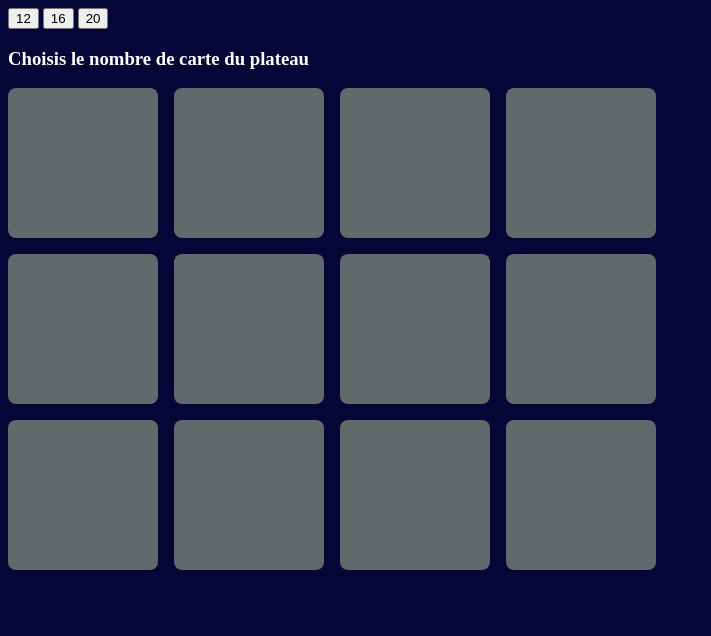
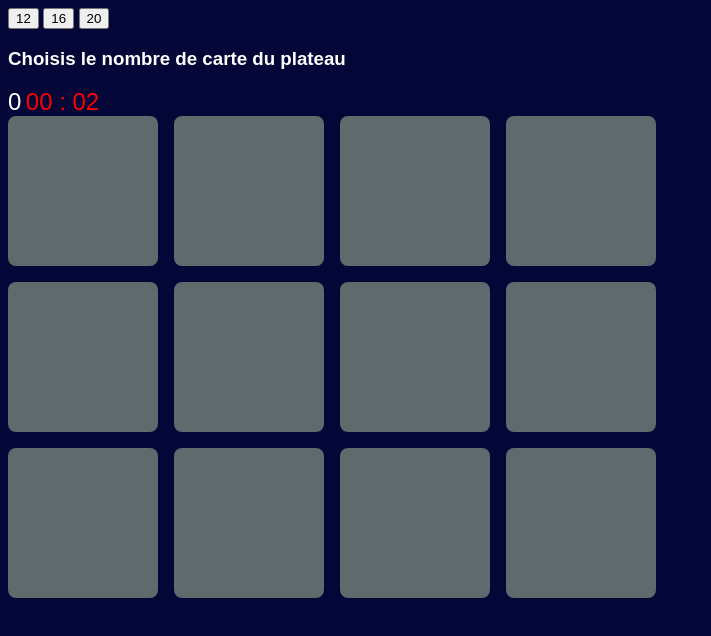
Before and after one commit to HydreNoire/memory_card_game, a plain HTML site: page index.html in a window 1280 px wide. Both pictures are taken after a click on the button "12". Shown: the whole page, without its empty margins (0-711 px from the left). Drawn offline with Linux system fonts and the light colour scheme.

Commit message:
add timer and score

```diff
--- a/index.html
+++ b/index.html
@@ -15,17 +15,17 @@
       <input type="button" value="20" />
     </div>
     <h3>Choisis le nombre de carte du plateau</h3>
+    <span
+      id="score"
+      style="color: white; font-size: 24px; font-family: sans-serif"
+    >
+      0
+    </span>
+    <span
+      id="timer"
+      style="color: red; font-size: 24px; font-family: sans-serif"
+    ></span>
 
     <div id="memo_container"></div>
-
-    <!-- <div class="flip__card">
-      <div class="front">
-        <h2>This is a flipcard</h2>
-      </div>
-      <div class="back">
-        <p>This is the content of the flipcard.</p>
-        <p>You can try to reverse the flip</p>
-      </div>
-    </div> -->
   </body>
 </html>
--- a/script.js
+++ b/script.js
@@ -1,29 +1,59 @@
 
 
-let btnNb = document.querySelectorAll("input[type=button]");
+(function () {
+    const btnNb = document.querySelectorAll("input[type=button]");
     let memoBody = document.querySelector("#memo_container");
+    let score = document.querySelector("#score");
+    const timer = document.querySelector("#timer");
+    let bonuScore = 0;
+    let secondes = 0;
+    let minutes = 0;
+    let timing;
 
     btnNb.forEach(btn => {
         btn.addEventListener('click', () => {
-        createTab(btn.value)
+            createTab(btn.value);
+
+            minutes = 0;
+            secondes = 0;
+            timer.textContent = "";
+            timing = setInterval(() => {
+                setTimer(timer)
+            }, 1000)
+
+            score.innerText = 0;
+            let nbCards = memoBody.querySelectorAll(".flip__card");
+            countBonusScore(nbCards.length);
         });
     });
 
+    function countBonusScore(nb) {
+        switch (nb) {
+            case 12:
+                bonuScore = 120;
+                break;
+            case 16:
+                bonuScore = 160;
+                break;
+            case 20:
+                bonuScore = 200;
+                break;
+            default:
+                bonuScore = 10;
+                break;
+        }
+    }
+
     function createTab(value) {
-    console.log(value)
         memoBody.classList.remove('cant_click');
 
         if (document.querySelectorAll(".flip__card").length > 0) {
-        console.log("Il y a des cartes déjà générées");
             memoBody.innerHTML = '';
         }
 
         let randomIndexTab = createTabCards(value);
-    console.log("Fonction createTabCards() ", randomIndexTab)
 
         for (let i = 0; i < randomIndexTab.length; i++) {
-        // console.log("Je crée la case N°", i, " avec pour index d'image = ", randomIndexTab[i]);
-
             let newCard = document.createElement("div");
             newCard.classList.add("flip__card");
             newCard.dataset.validate = randomIndexTab[i];
@@ -34,10 +64,6 @@ function createTab(value) {
         }
     }
 
-memoBody.addEventListener('click', () => {
-    console.log("Je clique sur mon memory")
-})
-
     function validateCard(item) {
         item.classList.add("flipped");
 
@@ -45,12 +71,10 @@ function validateCard(item) {
             memoBody.classList.add('cant_click');
 
             const [firstCard, secondCard] = memoBody.querySelectorAll(".flipped");
-        console.log(firstCard.dataset.validate, secondCard.dataset.validate);
 
             if (firstCard.dataset.validate === secondCard.dataset.validate) {
                 firstCard.classList.replace('flipped', 'matching');
                 secondCard.classList.replace('flipped', 'matching');
-
                 memoBody.classList.remove('cant_click');
             } else {
                 setTimeout(() => {
@@ -67,13 +91,11 @@ function validateCard(item) {
     function createTabCards(nb) {
         let arr = [];
 
-    for (let i = 1; i <= nb / 2; i++) {
+        while (arr.length < nb) {
             let numberToPush = getRandomInt(1, 21);
 
             if (arr.includes(numberToPush) || numberToPush === 0) {
-            numberToPush = getRandomInt(1, 21);
-            arr.push(numberToPush);
-            arr.push(numberToPush);
+                continue;
             } else {
                 arr.push(numberToPush);
                 arr.push(numberToPush);
@@ -88,12 +110,10 @@ function shuffleArray(array) {
         let currentIndex = array.length;
 
         while (currentIndex > 0) {
-
             randomIndex = Math.floor(Math.random() * currentIndex);
             currentIndex--;
 
-        [array[currentIndex], array[randomIndex]] = [
-            array[randomIndex], array[currentIndex]];
+            [array[currentIndex], array[randomIndex]] = [array[randomIndex], array[currentIndex]];
         }
 
         return array;
@@ -104,3 +124,32 @@ function getRandomInt(min, max) {
         max = Math.floor(max);
         return Math.floor(Math.random() * (max - min + 1)) + min;
     }
+
+    // GESTION COMPTEUR + SCORE + CLICK COUNTER
+    memoBody.addEventListener('click', () => {
+        let nbCards = memoBody.querySelectorAll(".flip__card");
+        let matchingCards = memoBody.querySelectorAll('.matching');
+        console.log("Cartes = ", nbCards.length, " Nombre de paires = ", matchingCards.length);
+
+        addScore(score, matchingCards, bonuScore);
+
+        if (nbCards.length === matchingCards.length) {
+            console.log("Toutes les paires sont trouvées");
+            clearInterval(timing);
+        }
+    });
+
+    function addScore(score, matchedCard, bonus) {
+        score.innerText = matchedCard.length * bonus;
+    }
+
+    function setTimer(time) {
+        if (secondes === 60) {
+            secondes = 0;
+            minutes++;
+        } else {
+            secondes++
+        }
+        time.textContent = `${minutes < 10 ? "0" + minutes : minutes} : ${secondes < 10 ? "0" + secondes : secondes}`;
+    }
+}());
--- a/style.css
+++ b/style.css
@@ -1,3 +1,7 @@
+* {
+  font-family: sans-serif;
+}
+
 p,
 h3 {
   color: white;
```
Lines whose indentation alone changed are shown as unchanged.
